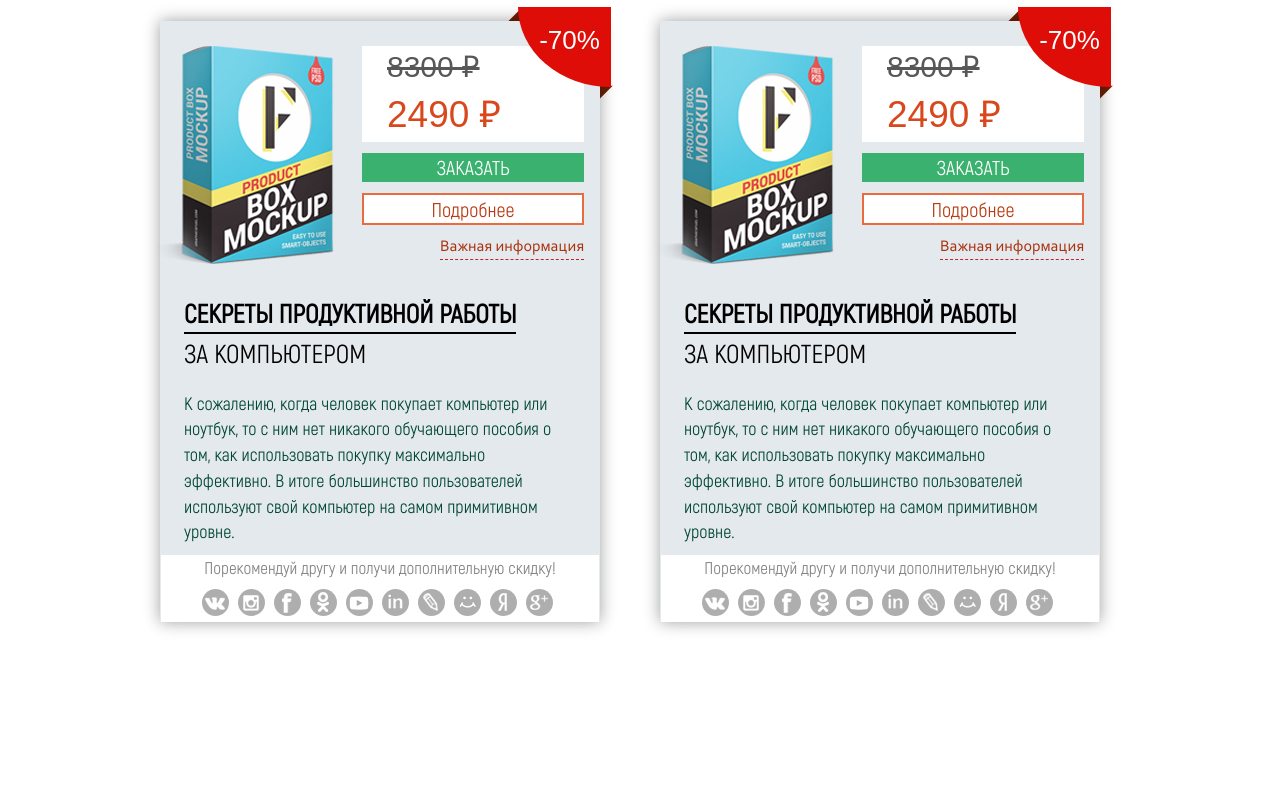
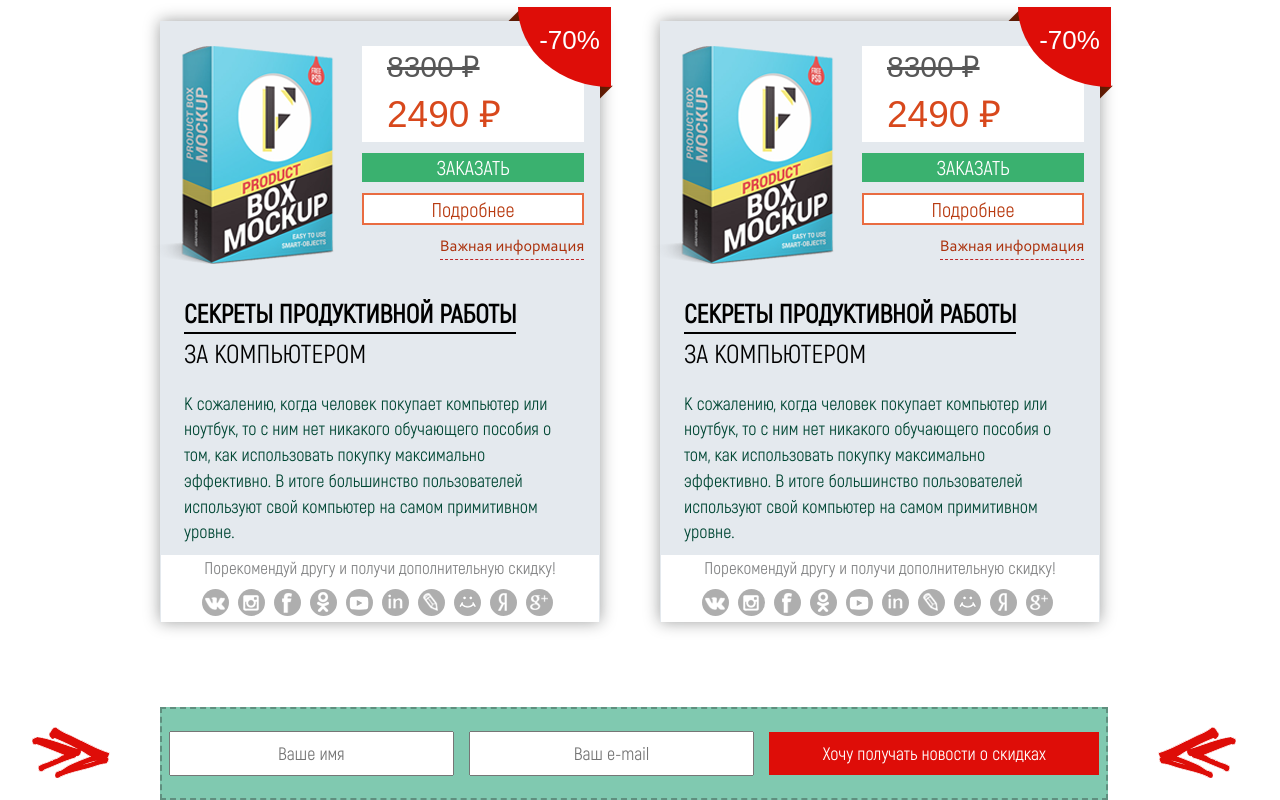
Before and after one commit to Keelaro1/goodly, a website: page app/index.html in a window 1280 px wide. Shown: the part 1249-2049 px from the top of the page. Before the commit the page ends 1891 px from the top, so only its background shows below. Drawn offline with nearby package versions, Linux system fonts and the light colour scheme.

Commit message:
add section news

```diff
--- a/app/index.html
+++ b/app/index.html
@@ -395,6 +395,22 @@
         </div>
       </div>
     </section>
+
+    <section class="news">
+      <div class="container">
+        <div class="row">
+          <div class="col-lg-12">
+            <div class="news__form-wrapper">
+              <form class="news__form">
+                <input class="news__form-input" type="text" placeholder="Ваше имя">
+                <input class="news__form-input" type="text" placeholder="Ваш e-mail">
+                <button id="news__form-submit" type="submit">Хочу получать новости о скидках</button>
+              </form>
+            </div>
+          </div>
+        </div>
+      </div>
+    </section>
   </main>
 
   <script src="https://ajax.googleapis.com/ajax/libs/jquery/3.4.1/jquery.min.js"></script>
--- a/app/scss/_global.scss
+++ b/app/scss/_global.scss
@@ -32,3 +32,19 @@ input[type="search"]::-webkit-search-results-button,
 input[type="search"]::-webkit-search-results-decoration {
   display: none;
 }
+
+::-webkit-input-placeholder {
+  text-align: center;
+}
+
+:-moz-placeholder {
+  text-align: center;
+}
+
+::-moz-placeholder {
+  text-align: center;
+}
+
+:-ms-input-placeholder {
+  text-align: center;
+}
--- /dev/null
+++ b/app/scss/blocks/_news.scss
@@ -0,0 +1,43 @@
+.news__form-wrapper {
+  margin-top: 65px;
+  margin-right: 12px;
+  background-color: #80c9b0;
+  text-align: center;
+  border: 2px dashed #608f7f;
+  position: relative;
+  &:after {
+    content: url(../../images/news-arrow.png);
+    position: absolute;
+    right: -130px;
+    top: 18px;
+  }
+  &:before {
+    content: url(../../images/news-arrow.png);
+    position: absolute;
+    transform: rotateY(180deg);
+    left: -130px;
+    top: 18px;
+  }
+}
+
+.news__form {
+  padding: 22px 5px;
+  font-family: akrobat, sans-serif;
+}
+
+.news__form-input {
+  padding: 8px 10px;
+  font-size: 18px;
+  width: 285px;
+  margin-right: 12px;
+}
+
+#news__form-submit {
+  padding: 9px 0;
+  font-size: 18px;
+  background-color: #de0d08;
+  border: none;
+  outline: none;
+  color: #fff;
+  width: 330px;
+}
--- a/app/scss/style.scss
+++ b/app/scss/style.scss
@@ -9,6 +9,7 @@
 @import "blocks/promotion";
 @import "blocks/goods";
 @import "blocks/footer";
+@import "blocks/news";
 
 
 @import "media";
```
Also changed, not shown: app/css/style.min.css, app/images/news-arrow.png (added).
